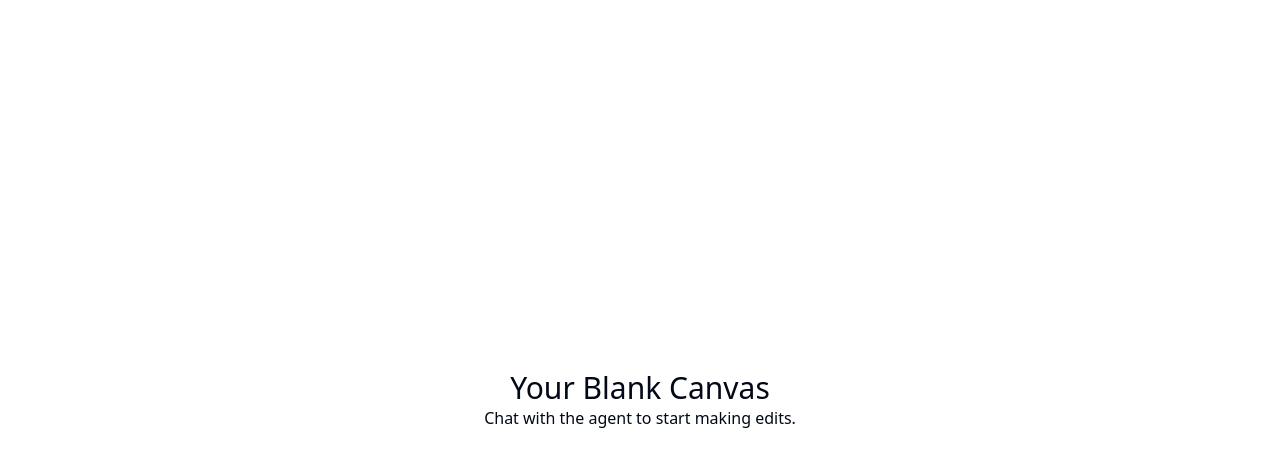
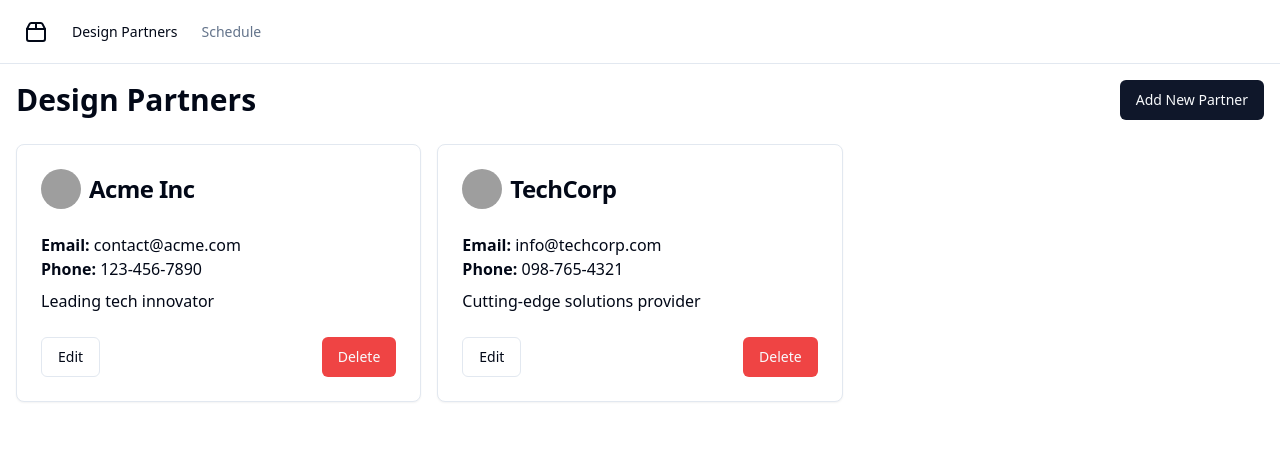
Before and after one commit to GPT-Engineer-App-Dev/partner-meeting-tracker, a React (Vite) app: page / in a window 1280 px wide. Shown: the top 466 px of the page. Built offline with nearby package versions, Linux system fonts and the light colour scheme; grey boxes are pictures that could not be loaded.

Commit message:
Implement initial CMS draft with Design Partners and Schedule features

```diff
--- a/src/App.jsx
+++ b/src/App.jsx
@@ -1,17 +1,23 @@
 import { Toaster } from "@/components/ui/sonner";
 import { TooltipProvider } from "@/components/ui/tooltip";
 import { QueryClient, QueryClientProvider } from "@tanstack/react-query";
-import { Home } from "lucide-react";
+import { Users, Calendar } from "lucide-react";
 import { Route, BrowserRouter as Router, Routes } from "react-router-dom";
-import Layout from "./layouts/default"; // available: default, navbar, sidebar
-import Index from "./pages/Index.jsx";
+import Layout from "./layouts/navbar";
+import DesignPartners from "./pages/DesignPartners";
+import Schedule from "./pages/Schedule";
 const queryClient = new QueryClient();
 
 export const navItems = [
   {
-    title: "Home", // Feel free to change this to your liking
+    title: "Design Partners",
     to: "/",
-    icon: <Home className="h-4 w-4" />,
+    icon: <Users className="h-4 w-4" />,
+  },
+  {
+    title: "Schedule",
+    to: "/schedule",
+    icon: <Calendar className="h-4 w-4" />,
   },
 ];
 
@@ -23,8 +29,8 @@ const App = () => {
         <Router>
           <Routes>
             <Route path="/" element={<Layout />}>
-              <Route index element={<Index />} />
-              {/* Add more routes here as needed */}
+              <Route index element={<DesignPartners />} />
+              <Route path="schedule" element={<Schedule />} />
             </Route>
           </Routes>
         </Router>
--- /dev/null
+++ b/src/pages/DesignPartners.jsx
@@ -0,0 +1,161 @@
+import { useState } from "react";
+import { Button } from "@/components/ui/button";
+import { Card, CardContent, CardFooter, CardHeader, CardTitle } from "@/components/ui/card";
+import { Dialog, DialogContent, DialogHeader, DialogTitle, DialogTrigger } from "@/components/ui/dialog";
+import { Input } from "@/components/ui/input";
+import { Label } from "@/components/ui/label";
+import { Textarea } from "@/components/ui/textarea";
+import { Avatar, AvatarFallback, AvatarImage } from "@/components/ui/avatar";
+import { AlertDialog, AlertDialogAction, AlertDialogCancel, AlertDialogContent, AlertDialogDescription, AlertDialogFooter, AlertDialogHeader, AlertDialogTitle, AlertDialogTrigger } from "@/components/ui/alert-dialog";
+
+const DesignPartners = () => {
+  const [partners, setPartners] = useState([
+    { id: 1, name: "Acme Inc", email: "contact@acme.com", phone: "123-456-7890", description: "Leading tech innovator", avatar: "/placeholder.svg" },
+    { id: 2, name: "TechCorp", email: "info@techcorp.com", phone: "098-765-4321", description: "Cutting-edge solutions provider", avatar: "/placeholder.svg" },
+  ]);
+
+  const [editingPartner, setEditingPartner] = useState(null);
+
+  const addPartner = (partner) => {
+    setPartners([...partners, { ...partner, id: partners.length + 1 }]);
+  };
+
+  const updatePartner = (updatedPartner) => {
+    setPartners(partners.map(p => p.id === updatedPartner.id ? updatedPartner : p));
+  };
+
+  const deletePartner = (id) => {
+    setPartners(partners.filter(p => p.id !== id));
+  };
+
+  return (
+    <div className="container mx-auto p-4">
+      <div className="flex justify-between items-center mb-6">
+        <h1 className="text-3xl font-bold">Design Partners</h1>
+        <AddPartnerDialog onAddPartner={addPartner} />
+      </div>
+      <div className="grid grid-cols-1 md:grid-cols-2 lg:grid-cols-3 gap-4">
+        {partners.map(partner => (
+          <PartnerCard
+            key={partner.id}
+            partner={partner}
+            onEdit={(partner) => setEditingPartner(partner)}
+            onDelete={deletePartner}
+          />
+        ))}
+      </div>
+      {editingPartner && (
+        <EditPartnerDialog
+          partner={editingPartner}
+          onUpdatePartner={(updatedPartner) => {
+            updatePartner(updatedPartner);
+            setEditingPartner(null);
+          }}
+          onClose={() => setEditingPartner(null)}
+        />
+      )}
+    </div>
+  );
+};
+
+const PartnerCard = ({ partner, onEdit, onDelete }) => (
+  <Card>
+    <CardHeader>
+      <CardTitle className="flex items-center gap-2">
+        <Avatar>
+          <AvatarImage src={partner.avatar} alt={partner.name} />
+          <AvatarFallback>{partner.name.charAt(0)}</AvatarFallback>
+        </Avatar>
+        {partner.name}
+      </CardTitle>
+    </CardHeader>
+    <CardContent>
+      <p><strong>Email:</strong> {partner.email}</p>
+      <p><strong>Phone:</strong> {partner.phone}</p>
+      <p className="mt-2">{partner.description}</p>
+    </CardContent>
+    <CardFooter className="flex justify-between">
+      <Button variant="outline" onClick={() => onEdit(partner)}>Edit</Button>
+      <AlertDialog>
+        <AlertDialogTrigger asChild>
+          <Button variant="destructive">Delete</Button>
+        </AlertDialogTrigger>
+        <AlertDialogContent>
+          <AlertDialogHeader>
+            <AlertDialogTitle>Are you sure?</AlertDialogTitle>
+            <AlertDialogDescription>
+              This action cannot be undone. This will permanently delete the partner.
+            </AlertDialogDescription>
+          </AlertDialogHeader>
+          <AlertDialogFooter>
+            <AlertDialogCancel>Cancel</AlertDialogCancel>
+            <AlertDialogAction onClick={() => onDelete(partner.id)}>Delete</AlertDialogAction>
+          </AlertDialogFooter>
+        </AlertDialogContent>
+      </AlertDialog>
+    </CardFooter>
+  </Card>
+);
+
+const PartnerForm = ({ partner, onSubmit, submitLabel }) => {
+  const [formData, setFormData] = useState(partner || { name: "", email: "", phone: "", description: "" });
+
+  const handleChange = (e) => {
+    const { name, value } = e.target;
+    setFormData({ ...formData, [name]: value });
+  };
+
+  const handleSubmit = (e) => {
+    e.preventDefault();
+    onSubmit(formData);
+  };
+
+  return (
+    <form onSubmit={handleSubmit} className="space-y-4">
+      <div>
+        <Label htmlFor="name">Name</Label>
+        <Input id="name" name="name" value={formData.name} onChange={handleChange} required />
+      </div>
+      <div>
+        <Label htmlFor="email">Email</Label>
+        <Input id="email" name="email" type="email" value={formData.email} onChange={handleChange} required />
+      </div>
+      <div>
+        <Label htmlFor="phone">Phone</Label>
+        <Input id="phone" name="phone" value={formData.phone} onChange={handleChange} required />
+      </div>
+      <div>
+        <Label htmlFor="description">Description</Label>
+        <Textarea id="description" name="description" value={formData.description} onChange={handleChange} required />
+      </div>
+      <Button type="submit">{submitLabel}</Button>
+    </form>
+  );
+};
+
+const AddPartnerDialog = ({ onAddPartner }) => (
+  <Dialog>
+    <DialogTrigger asChild>
+      <Button>Add New Partner</Button>
+    </DialogTrigger>
+    <DialogContent>
+      <DialogHeader>
+        <DialogTitle>Add New Partner</DialogTitle>
+      </DialogHeader>
+      <PartnerForm onSubmit={onAddPartner} submitLabel="Add Partner" />
+    </DialogContent>
+  </Dialog>
+);
+
+const EditPartnerDialog = ({ partner, onUpdatePartner, onClose }) => (
+  <Dialog open={true} onOpenChange={onClose}>
+    <DialogContent>
+      <DialogHeader>
+        <DialogTitle>Edit Partner</DialogTitle>
+      </DialogHeader>
+      <PartnerForm partner={partner} onSubmit={onUpdatePartner} submitLabel="Update Partner" />
+    </DialogContent>
+  </Dialog>
+);
+
+export default DesignPartners;
--- /dev/null
+++ b/src/pages/Schedule.jsx
@@ -0,0 +1,112 @@
+import { useState } from "react";
+import { Button } from "@/components/ui/button";
+import { Card, CardContent, CardHeader, CardTitle } from "@/components/ui/card";
+import { Dialog, DialogContent, DialogHeader, DialogTitle, DialogTrigger } from "@/components/ui/dialog";
+import { Label } from "@/components/ui/label";
+import { Select, SelectContent, SelectItem, SelectTrigger, SelectValue } from "@/components/ui/select";
+import { Calendar } from "@/components/ui/calendar";
+import { format } from "date-fns";
+
+const Schedule = () => {
+  const [meetings, setMeetings] = useState([
+    { id: 1, partnerId: 1, partnerName: "Acme Inc", date: new Date(2024, 2, 15) },
+    { id: 2, partnerId: 2, partnerName: "TechCorp", date: new Date(2024, 2, 20) },
+  ]);
+
+  const partners = [
+    { id: 1, name: "Acme Inc" },
+    { id: 2, name: "TechCorp" },
+  ];
+
+  const addMeeting = (meeting) => {
+    setMeetings([...meetings, { ...meeting, id: meetings.length + 1 }]);
+  };
+
+  const deleteMeeting = (id) => {
+    setMeetings(meetings.filter(m => m.id !== id));
+  };
+
+  return (
+    <div className="container mx-auto p-4">
+      <div className="flex justify-between items-center mb-6">
+        <h1 className="text-3xl font-bold">Schedule</h1>
+        <AddMeetingDialog partners={partners} onAddMeeting={addMeeting} />
+      </div>
+      <div className="space-y-4">
+        {meetings.sort((a, b) => a.date - b.date).map(meeting => (
+          <MeetingCard key={meeting.id} meeting={meeting} onDelete={deleteMeeting} />
+        ))}
+      </div>
+    </div>
+  );
+};
+
+const MeetingCard = ({ meeting, onDelete }) => (
+  <Card>
+    <CardHeader>
+      <CardTitle>{meeting.partnerName}</CardTitle>
+    </CardHeader>
+    <CardContent className="flex justify-between items-center">
+      <div>
+        <p><strong>Date:</strong> {format(meeting.date, "MMMM d, yyyy")}</p>
+      </div>
+      <Button variant="destructive" onClick={() => onDelete(meeting.id)}>Delete</Button>
+    </CardContent>
+  </Card>
+);
+
+const AddMeetingDialog = ({ partners, onAddMeeting }) => {
+  const [selectedPartner, setSelectedPartner] = useState("");
+  const [selectedDate, setSelectedDate] = useState(new Date());
+
+  const handleSubmit = () => {
+    const partner = partners.find(p => p.id.toString() === selectedPartner);
+    if (partner && selectedDate) {
+      onAddMeeting({
+        partnerId: partner.id,
+        partnerName: partner.name,
+        date: selectedDate,
+      });
+    }
+  };
+
+  return (
+    <Dialog>
+      <DialogTrigger asChild>
+        <Button>Schedule Meeting</Button>
+      </DialogTrigger>
+      <DialogContent>
+        <DialogHeader>
+          <DialogTitle>Schedule New Meeting</DialogTitle>
+        </DialogHeader>
+        <div className="space-y-4">
+          <div>
+            <Label htmlFor="partner">Partner</Label>
+            <Select onValueChange={setSelectedPartner}>
+              <SelectTrigger>
+                <SelectValue placeholder="Select a partner" />
+              </SelectTrigger>
+              <SelectContent>
+                {partners.map(partner => (
+                  <SelectItem key={partner.id} value={partner.id.toString()}>{partner.name}</SelectItem>
+                ))}
+              </SelectContent>
+            </Select>
+          </div>
+          <div>
+            <Label>Date</Label>
+            <Calendar
+              mode="single"
+              selected={selectedDate}
+              onSelect={setSelectedDate}
+              className="rounded-md border"
+            />
+          </div>
+          <Button onClick={handleSubmit}>Add Meeting</Button>
+        </div>
+      </DialogContent>
+    </Dialog>
+  );
+};
+
+export default Schedule;
```
